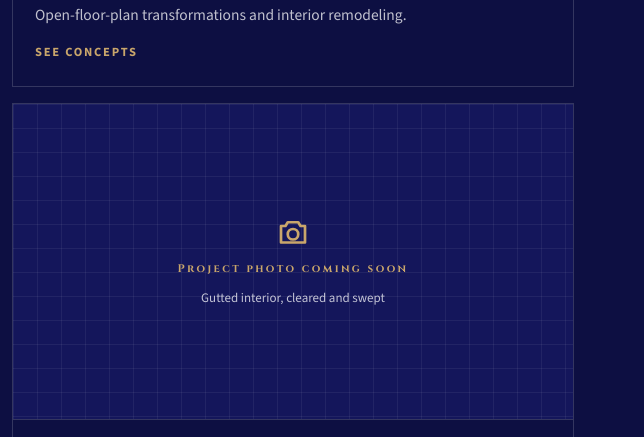
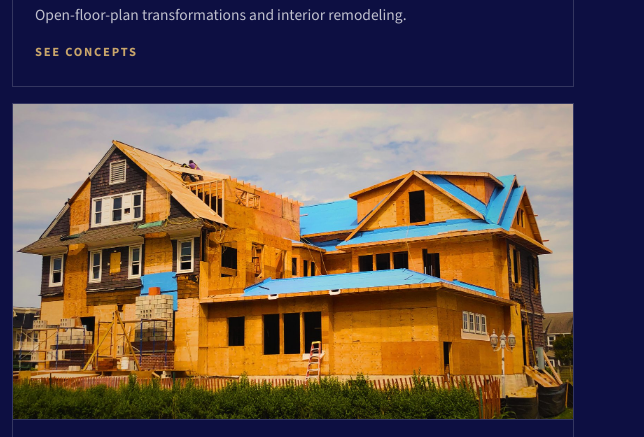
Before and after one commit to Falvaradojr/alvaradostyle.com, a plain HTML site: page index.html in a window 1280 px wide. Shown: the part 2270-2707 px from the top of the page, 636-1280 px from the left. Drawn offline with nearby package versions, Linux system fonts and the light colour scheme.

Commit message:
Add the Demo photo to the Demo tile
The last empty panel in the Four divisions section now shows the
house-renovation photo he uploaded (1600px web copy); the original
moves to photos/originals/.

Co-Authored-By: Claude Fable 5.1 <noreply@anthropic.com>
Claude-Session: https://claude.ai/code/session_01Bz4SuSZpQnuV9e3ZoWhGHY

```diff
--- a/index.html
+++ b/index.html
@@ -1230,7 +1230,7 @@ const PHOTOS = {
   'div-construction': { src: 'photos/slots/div-construction.jpg', alt: 'New shingle-style house with a wraparound porch, exterior nearly finished' },
   'div-concepts': { src: 'photos/slots/div-concepts.jpg', alt: 'Finished modern kitchen with white cabinets, a wood island and a dark marble floor' },
   'div-structural': { src: 'photos/slots/div-structural.jpg', alt: 'Room opened up for structural work: new floor joists going in, exposed ceiling framing with insulation, a steel support post and a sliding glass door', video: 'video/div-structural.mp4', videoPhone: 'video/div-structural-phone.mp4' },
-  'div-demo': { src: '', alt: '' },
+  'div-demo': { src: 'photos/slots/div-demo.jpg', alt: 'House under a major renovation and addition: the original shingled section opened up, new framing and sheathing going up with blue roof underlayment, a worker on the roof' },
   'page-construction': { src: '', alt: '' },
   'page-concepts': { src: '', alt: '' },
   'page-structural': { src: '', alt: '' },
```
Also changed, not shown: photos/slots/div-demo.jpg (added), 2 other files.
